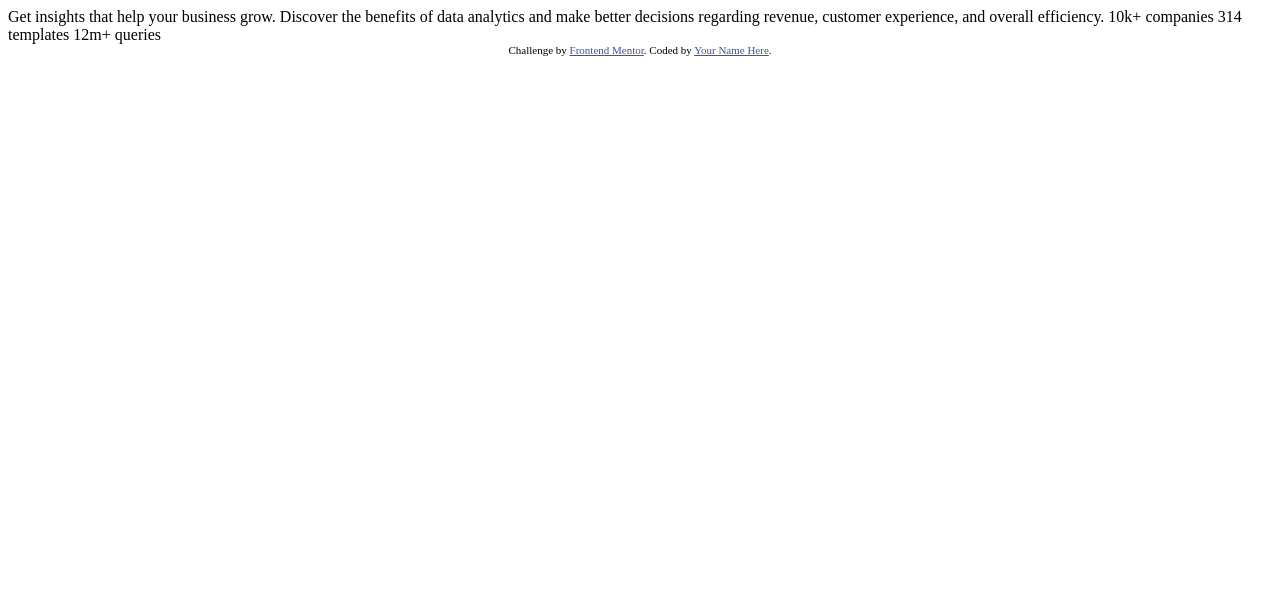
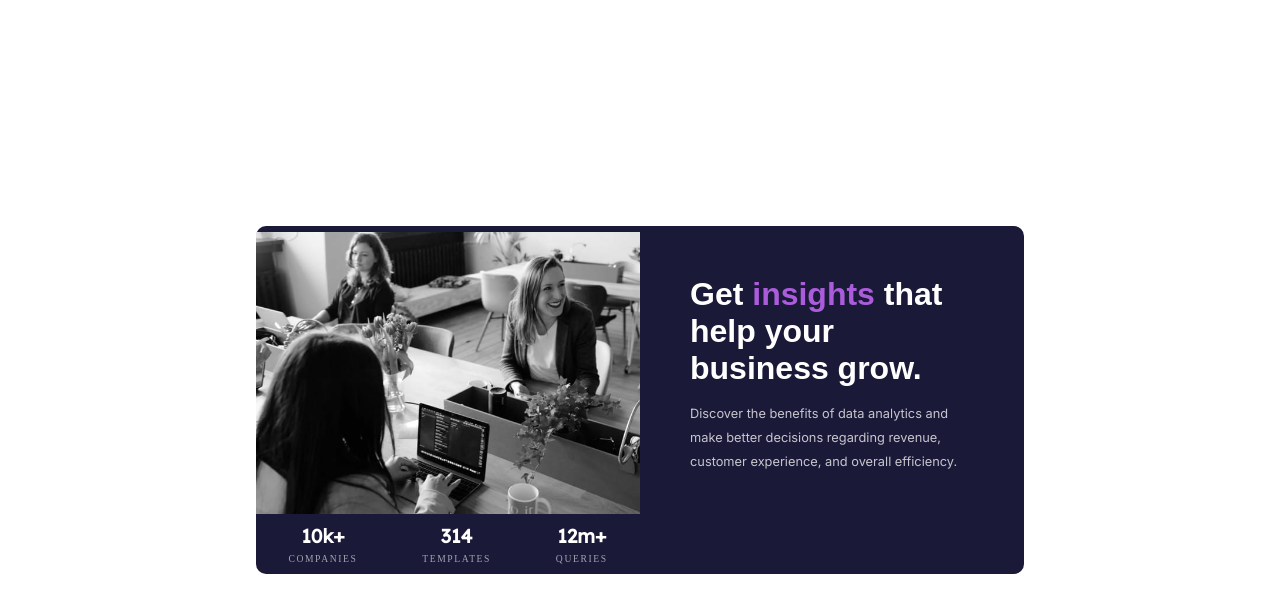
Before and after one commit to Satishakula-fullstack/Stats-preview-card, a plain HTML site: page index.html in a window 1280 px wide. Drawn offline with Linux system fonts and the light colour scheme.

Commit message:
adding styles to stats-preview-card

```diff
--- a/index.html
+++ b/index.html
@@ -26,15 +26,40 @@
     </style>
   </head>
   <body>
-    Get insights that help your business grow. Discover the benefits of data
-    analytics and make better decisions regarding revenue, customer experience,
-    and overall efficiency. 10k+ companies 314 templates 12m+ queries
-
+    <main>
+      <section>
+        <div class="container">
+          <div><img src="images/image-header-mobile.jpg" alt="" /></div>
+          <div class="stats-content">
+            <h2>Get <span>insights</span> that help your business grow.</h2>
+            <p>
+              Discover the benefits of data analytics and make better decisions
+              regarding revenue, customer experience, and overall efficiency.
+            </p>
+          </div>
+          <div class="stats-info">
+            <div class="stats">
+              <span class="stats-header">10k+</span>
+              <span class="stats-detail">companies</span>
+            </div>
+            <div class="stats">
+              <span class="stats-header">314</span>
+              <span class="stats-detail">templates</span>
+            </div>
+            <div class="stats">
+              <span class="stats-header"> 12m+ </span>
+              <span class="stats-detail">queries</span>
+            </div>
+          </div>
+        </div>
+      </section>
+    </main>
+    <!--
     <div class="attribution">
       Challenge by
       <a href="https://www.frontendmentor.io?ref=challenge" target="_blank"
         >Frontend Mentor</a
       >. Coded by <a href="#">Your Name Here</a>.
-    </div>
+    </div> -->
   </body>
 </html>
--- a/style.css
+++ b/style.css
@@ -1,2 +1,109 @@
 @import url("https://fonts.googleapis.com/css2?family=Inter:wght@400;700&display=swap");
 @import url("https://fonts.googleapis.com/css2?family=Inter:wght@400;700&family=Lexend+Deca&display=swap");
+
+* {
+  margin: 0;
+  padding: 0;
+  box-sizing: border-box;
+}
+body {
+  width: 100%;
+  min-height: 100vh;
+  display: flex;
+  align-items: center;
+  justify-content: center;
+}
+main {
+  width: 50%;
+}
+.container {
+  width: 100%;
+  display: flex;
+  flex-direction: column;
+  justify-content: center;
+  align-items: center;
+  background: hsl(244, 38%, 16%);
+  border-radius: 10px;
+}
+.container img {
+  width: 100%;
+  height: 100%;
+  filter: hsl(277, 64%, 61%);
+}
+h2 {
+  font-family: "Inter ", sans-serif;
+  font-weight: 700;
+  color: hsl(0, 0%, 100%);
+  text-align: center;
+  padding-bottom: 15px;
+}
+h2 span {
+  color: hsl(277, 64%, 61%);
+}
+.stats-content {
+  display: flex;
+  flex-direction: column;
+  justify-content: center;
+  align-items: center;
+  padding: 20px;
+}
+p {
+  font-family: "Inter", sans-serif;
+  font-size: 0.8rem;
+  font-weight: 400;
+  line-height: 1.5rem;
+  color: hsla(0, 0%, 100%, 0.75);
+  text-align: center;
+}
+.stats {
+  display: flex;
+  flex-direction: column;
+  justify-content: center;
+  align-items: center;
+  padding-bottom: 10px;
+}
+.stats-header {
+  color: hsl(0, 0%, 100%);
+  font-family: "Lexend Deca", sans-serif;
+  font-weight: 700;
+  font-size: 1.2rem;
+  padding-bottom: 5px;
+}
+.stats-detail {
+  color: hsla(0, 0%, 100%, 0.6);
+  text-transform: uppercase;
+  font-size: 0.6rem;
+  font-weight: 400;
+  letter-spacing: 0.1rem;
+}
+@media screen and (min-width: 800px) {
+  main {
+    width: 60%;
+  }
+  .container {
+    display: grid;
+    grid-template-columns: repeat(2, 1fr);
+    /* grid-template-rows: 1fr; */
+    grid-row: auto;
+  }
+  .container img {
+    width: 100%;
+    height: 100%;
+  }
+  .stats-content {
+    padding: 50px;
+  }
+  h2 {
+    font-size: 2rem;
+  }
+  h2,
+  p {
+    text-align: start;
+  }
+  .stats-info {
+    display: flex;
+    flex-direction: row;
+    justify-content: space-around;
+    align-items: center;
+  }
+}
```
